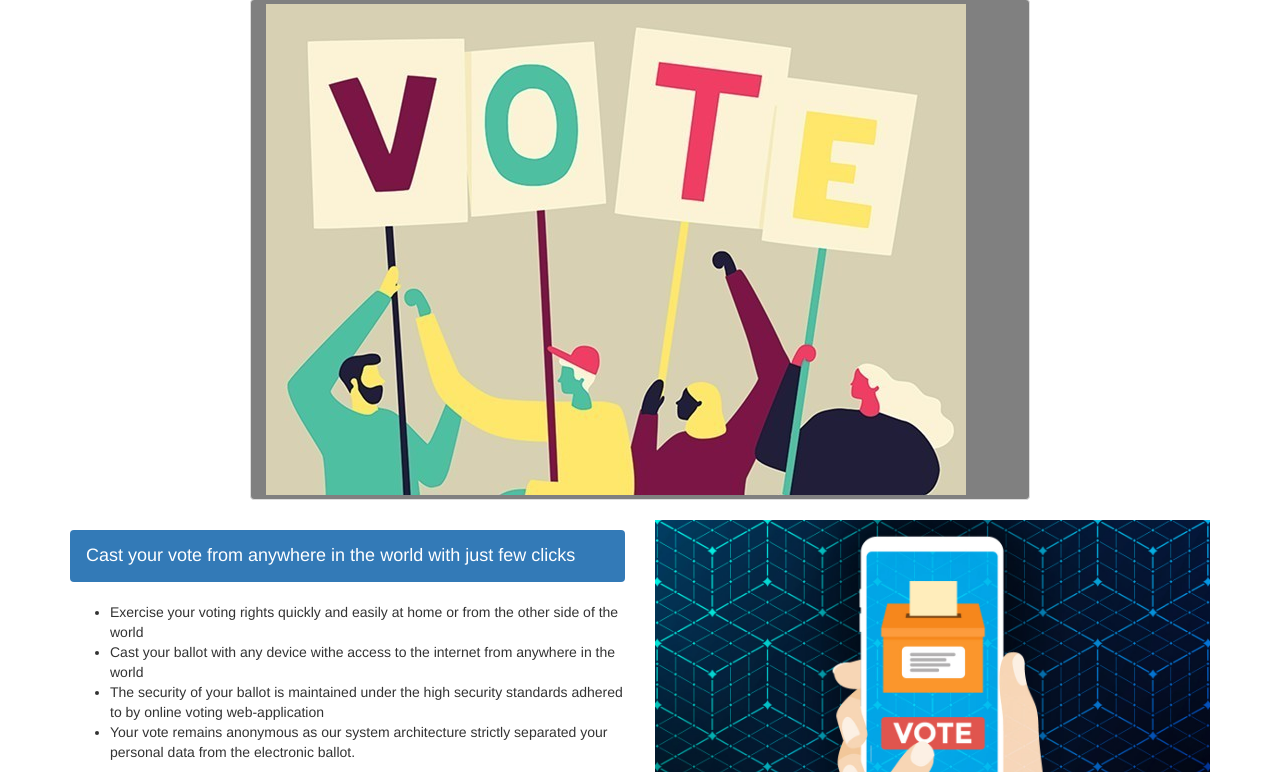
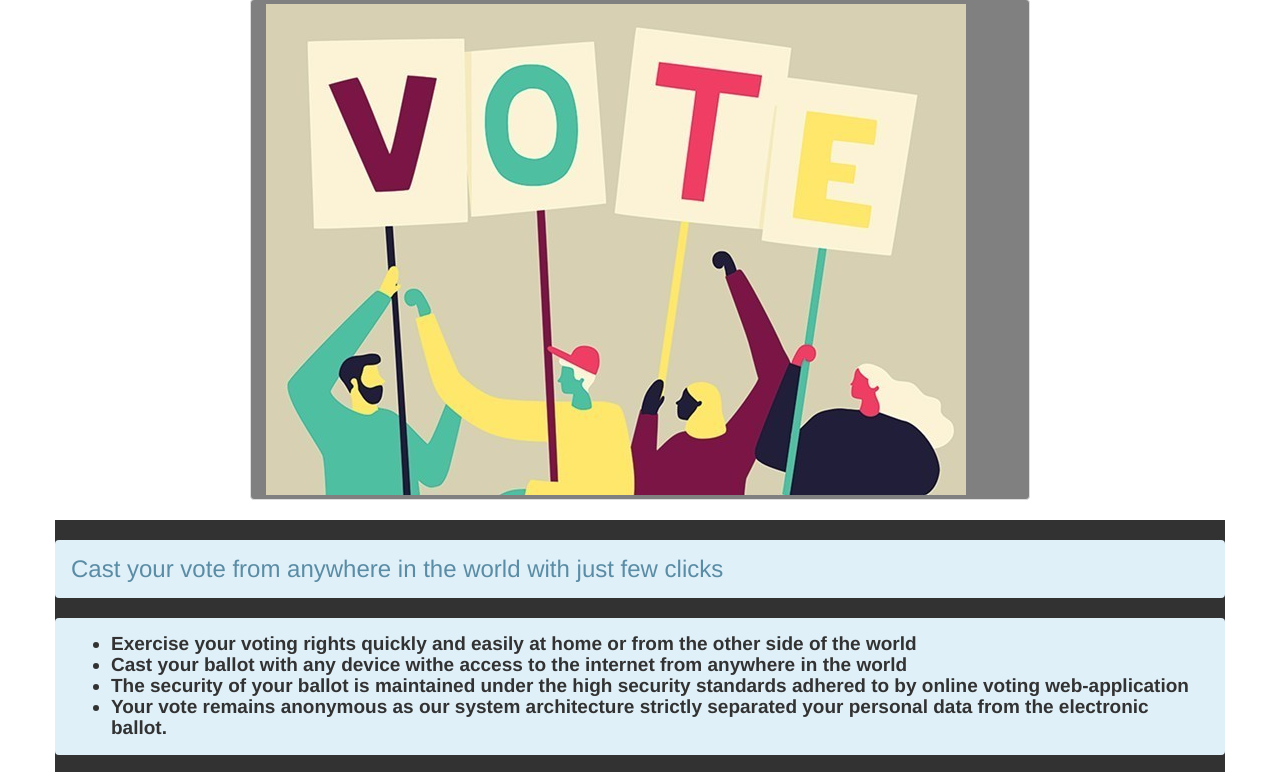
Before and after one commit to umar-abid06/Online-Voting-System, a PHP site: page / in a window 1280 px wide. Shown: the part 73-845 px from the top of the page. Run offline with PHP 8.4, Linux system fonts and the light colour scheme.

Commit message:
Update index.php

```diff
--- a/index.php
+++ b/index.php
@@ -3,29 +3,28 @@ include("includes/header.php");
 ?>
 	<br>
 	<div class="container">
-		<div class="row">
-			<div class="col-sm-6">
-				<h4 class="text text-centre text-info alert bg-primary">Cast your vote from anywhere in the world with just few clicks</h4>
-				<ul>
-	<li>Exercise your voting rights quickly and easily at home or from the other side of the
-	world</li>
-	<li>Cast your ballot with any device withe access to the internet from anywhere in the world</li>
-	<li>The security of your ballot is maintained under the high security standards adhered to by
-	online voting web-application</li>
-	<li>Your vote remains anonymous as our system architecture strictly separated your personal data
-	from the electronic ballot.</li>
+		<div class="row" style="background-color:black;opacity:0.8;">
+			<div class="col-sm-13">
+				<h3 class="text text-centre text-info alert bg-info">Cast your vote from anywhere in the world with just few clicks</h3>
+				<h2 class="text text-centre text-info alert bg-info"><ul style="color:black;font-size:1.9rem;">
+	<li><b>Exercise your voting rights quickly and easily at home or from the other side of the
+	world</b></li>
+	<li><b>Cast your ballot with any device withe access to the internet from anywhere in the world</b></li>
+	<li><b>The security of your ballot is maintained under the high security standards adhered to by
+	online voting web-application</b></li>
+	<li><b>Your vote remains anonymous as our system architecture strictly separated your personal data
+	from the electronic ballot.</b></li></h2>
+	<img class="img img-responsive" src="https://media.giphy.com/media/2MvPcQqA77u9y/giphy.gif" alt="">
 </ul>
 </div>
-			<div class="col-sm-6">
-            	<img src="images/1.jpg" class="img img-responsive"/>
-			</div>
+
            </div>
 
 	</div> <br>
 <?php
 include("includes/footer.php");
 ?>
-<script type="text/javascript" src="js/bootstrap.js"/>
-<script type="text/javascript" src="js/jquery.js"/>
+<script type="text/javascript" src="js/bootstrap.js"></script>
+<script type="text/javascript" src="js/jquery.js"></script>
 </body>
 </html>
```
